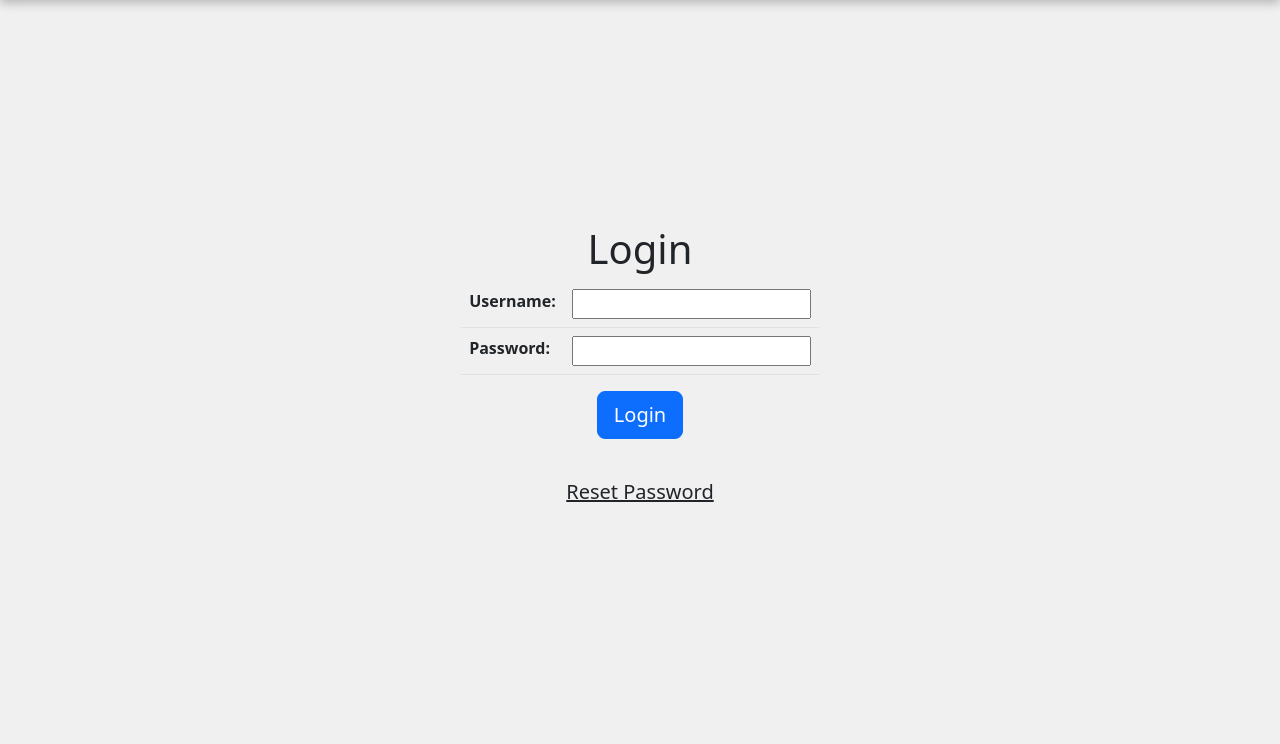
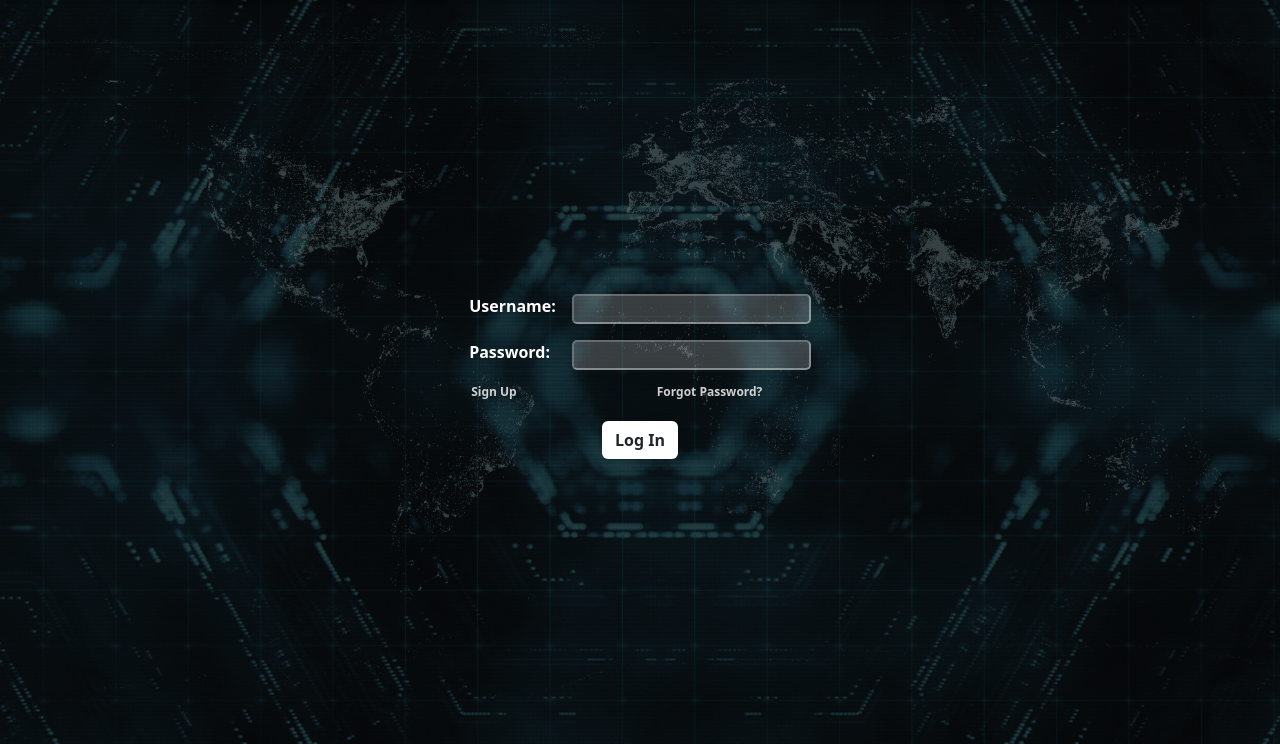
Before and after one commit to MIT-CAVE/cave_app, a Django app: page / in a window 1280 px wide. Shown: the part 56-800 px from the top of the page. Run offline with Django 4.2, Linux system fonts and the light colour scheme; parts of the project's set-up code (start-up, migrations or seed data) failed here and were passed over; some libraries are stand-ins or nearby versions.

Commit message:
login page UI first pass

```diff
--- a/static/css/style.css
+++ b/static/css/style.css
@@ -2,6 +2,11 @@
 .bg-background {
   background-color: rgb(240, 240, 240);
   min-height: calc(100vh - 56px);
+}
+
+.bg-background-login {
+  background-image: linear-gradient( rgba(0, 0, 0, 0.6), rgba(0, 0, 0, 0.6)), url("/media/page_section_photos/cave_wallpaper.jpg");
+  background-size: cover;
 }
 
 .bg-empty {
@@ -128,7 +133,6 @@
   justify-content: center;
   align-items: center;
   min-height: calc(100vh - 56px);
-  width: calc(50vw);
   margin-right: auto;
   margin-left: auto;
   overflow: auto;
@@ -142,6 +146,53 @@
   gap: 10px;
 }
 
+.form-info-container {
+  padding-top: 0px;
+  padding-left: 10px;
+  padding-right: 10px;
+  margin-top: 0px;
+  margin-bottom: 20px;
+  display: flex;
+  flex-direction: row;
+  gap: 140px;
+}
+
+.table-login {
+  margin-bottom: 5px;
+}
+
+.table-login input {
+  background-color: rgba(255, 255, 255, 0.2);
+  border-color: rgba(255, 255, 255, 0.4);
+  border-radius: 5px;
+  color: white;
+}
+
+th, td {
+  border-bottom: none;
+}
+
+.btn-login {
+  background-color:rgba(255, 255, 255);
+  font-weight: bold;
+}
+
+.btn-login:hover {
+  background-color:rgba(255, 255, 255, 0.7);
+}
+
+.secondary-text-login {
+  font-size: 12px;
+  text-decoration: none;
+  font-weight: bold;
+  color: rgba(255, 255, 255, 0.8);
+  white-space: nowrap;
+}
+
+.secondary-text-login:hover {
+  color: rgba(255, 255, 255, 0.5);
+}
+
 /* Full Height Body */
 .body-for-full-height {
   min-height: calc(100vh);
--- a/templates/modules/base/nav_bar.html
+++ b/templates/modules/base/nav_bar.html
@@ -50,8 +50,6 @@
         </li>
         {% if user.is_authenticated %}
           {% include "modules/base/authenticated_nav.html" %}
-        {% else %}
-          {% include "modules/base/non_authenticated_nav.html" %}
         {% endif %}
       </ul>
     </div>
--- a/templates/modules/base/non_authenticated_nav.html
+++ /dev/null
@@ -1,37 +0,0 @@
-{% if globals.allow_anyone_create_user %}
-<li class="nav-item">
-  <a class="nav-link" href="#" id="signupDropdown" role="button" data-bs-toggle="dropdown" aria-haspopup="true" aria-expanded="false">
-    <span class="material-icons">person_add</span>
-    <p class="d-inline d-lg-none mx-3">Create Account</p>
-  </a>
-  <div class="dropdown-menu dropdown-menu-end" style="width: 300px; max-width: 90vw;" aria-labelledby="signupDropdown">
-    <a class="dropdown-item">
-      <h4>Create an Account</h4>
-      <form class="form-inline my-2 my-lg-0" method="post" action='/signup/?next={{ request.get_full_path }}'>
-        {% csrf_token %}
-        <div class="col-12 p-1">
-          <input class="form-control" type="username"  name="username" aria-describedby="usernameHelp" placeholder="Username">
-        </div>
-        <div class="col-12 p-1">
-          <input class="form-control" type="email"  name="email" aria-describedby="emailHelp" placeholder="Email">
-        </div>
-        <div class="col-12 p-1">
-          <input class="form-control" type="password"  name="password1" placeholder="Password">
-        </div>
-        <div class="col-12 p-1">
-          <input class="form-control" type="password"  name="password2" placeholder="Password Again">
-        </div>
-        <div class="col-12 p-1">
-          <input class="form-control" type="text" name="first_name" placeholder="First name">
-        </div>
-        <div class="col-12 p-1">
-          <input class="form-control" type="text" name="last_name" placeholder="Last name">
-        </div>
-        <div class="col-12 p-1">
-          <button class="btn btn-outline-success my-2 my-sm-0" type="submit" value="submit">Create Account</button>
-        </div>
-      </form>
-    </a>
-  </div>
-</li>
-{% endif %}
--- a/templates/registration/login.html
+++ b/templates/registration/login.html
@@ -1,18 +1,21 @@
 {% extends 'base.html' %}
 
 {% block content %}
+<div class="bg-background-login">
   <div class="section-heading form-container">
-  <h1 class="main-title">Login</h1>
     <form method="post">
       {% csrf_token %}
-    <table class="table">
+      <table class="table text-white table-login">
       {{ form.as_table }}
       </table>
+      <div class="form-info-container">
+        <a class="secondary-text-login" href="/signup" style="align-self:flex-start"><h10>Sign Up</h10></a>
+        <a class="secondary-text-login" href="/reset_password" style="align-self:flex-end"><h10>Forgot Password?</h10></a>
+      </div>
       <div class="form-btn-container">
-      <button type="submit" class="btn btn-primary btn-lg" name="submit" value="True">Login</button>
+        <button type="submit" class="btn btn-md btn-login btn-login" name="submit" value="True">Log In</button>
       </div>
     </form>
-  <hr class="text-dark"/>
-  <a class="text-center my-2 text-dark" href="/reset_password"><h5>Reset Password</h5></a>
+  </div>
 </div>
 {% endblock %}
```
Lines whose indentation alone changed are shown as unchanged.
